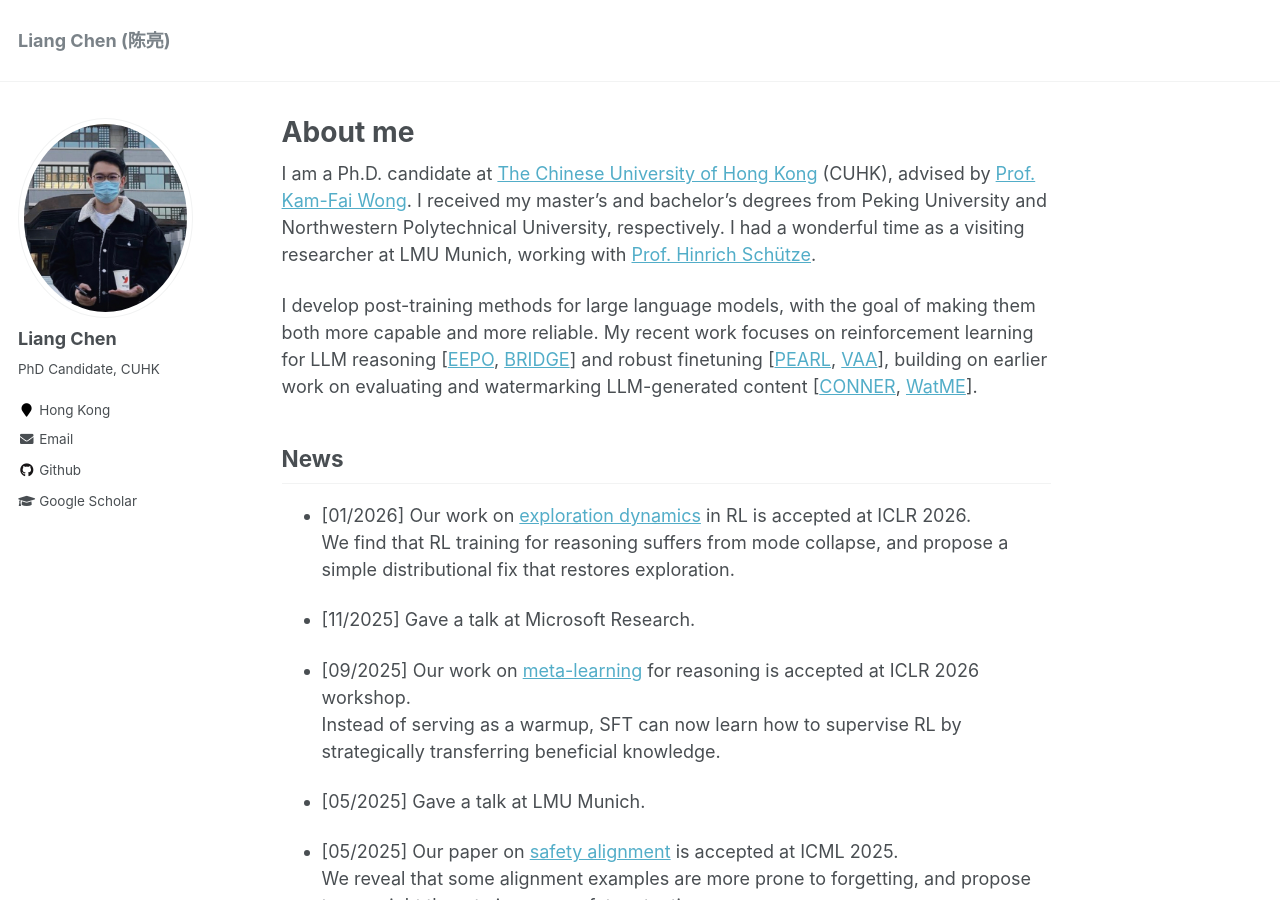
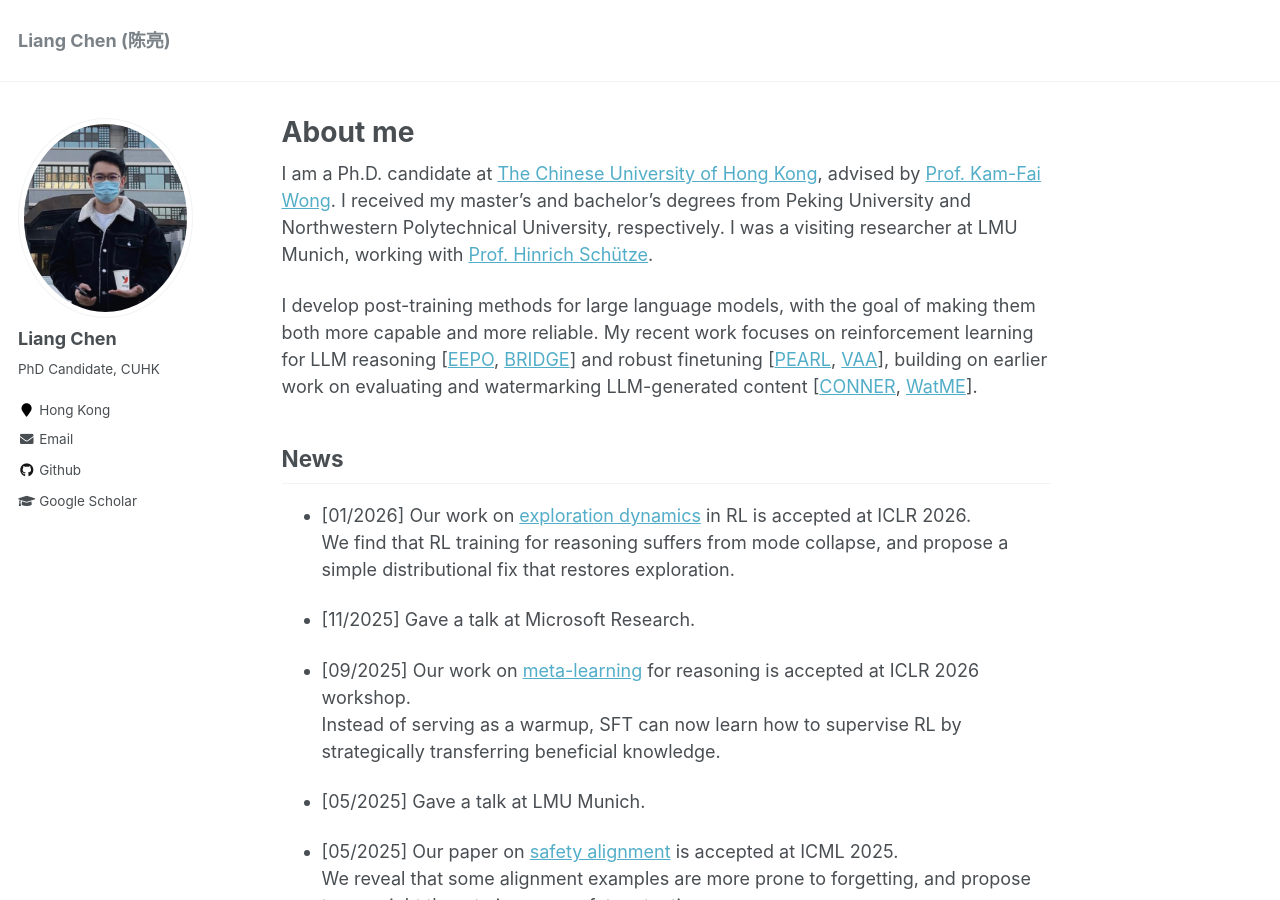
Before and after one commit to ChanLiang/ChanLiang.github.io, a Jekyll site: the page built from _pages/about.md, in a window 1280 px wide and 900 px high. Built offline with Jekyll 4.4.1, drawn with Linux system fonts in a browser that asks for light colours; some of the changed text lies outside the part shown.

Commit message:
Update about.md

```diff
--- a/_pages/about.md
+++ b/_pages/about.md
@@ -8,9 +8,9 @@
   - /about.html
 ---
 
-I am a Ph.D. candidate at [The Chinese University of Hong Kong](https://www.cuhk.edu.hk/english/index.html) (CUHK), advised by [Prof. Kam-Fai Wong](https://www1.se.cuhk.edu.hk/~kfwong/).
+I am a Ph.D. candidate at [The Chinese University of Hong Kong](https://www.cuhk.edu.hk/english/index.html), advised by [Prof. Kam-Fai Wong](https://www1.se.cuhk.edu.hk/~kfwong/).
 I received my master's and bachelor's degrees from Peking University and Northwestern Polytechnical University, respectively.
-I had a wonderful time as a visiting researcher at LMU Munich, working with [Prof. Hinrich Schütze](https://cisnlp.github.io/about/).
+I was a visiting researcher at LMU Munich, working with [Prof. Hinrich Schütze](https://cisnlp.github.io/about/).
 
 
 I develop post-training methods for large language models, with the goal of making them both more capable and more reliable. My recent work focuses on reinforcement learning for LLM reasoning [[EEPO](https://openreview.net/pdf?id=ObF4WIMkY6), [BRIDGE](https://arxiv.org/pdf/2509.06948)] and robust finetuning [[PEARL](https://openreview.net/pdf?id=txoJvjfI9w), [VAA](https://openreview.net/pdf?id=EMHED4WTHT)], building on earlier work on evaluating and watermarking LLM-generated content [[CONNER](https://aclanthology.org/2023.emnlp-main.390), [WatME](https://aclanthology.org/2024.acl-long.496/)].
@@ -121,12 +121,3 @@
 Outside of research, I enjoy walking in parks, as well as swimming, hiking, and table tennis.
 
 During my time at NWPU, I was the runner-up in the Freshmen Cup table tennis singles match and won the team championship three times.
-
----
-
-<p style="text-align: center; font-style: italic; color: gray; margin-top: 3rem; font-size: 0.88rem;">
-  <span style="white-space: normal;">
-    "I don't want to achieve immortality through my work; I want to achieve immortality through not dying."
-  </span><br>
-  — Woody Allen
-</p>
```
